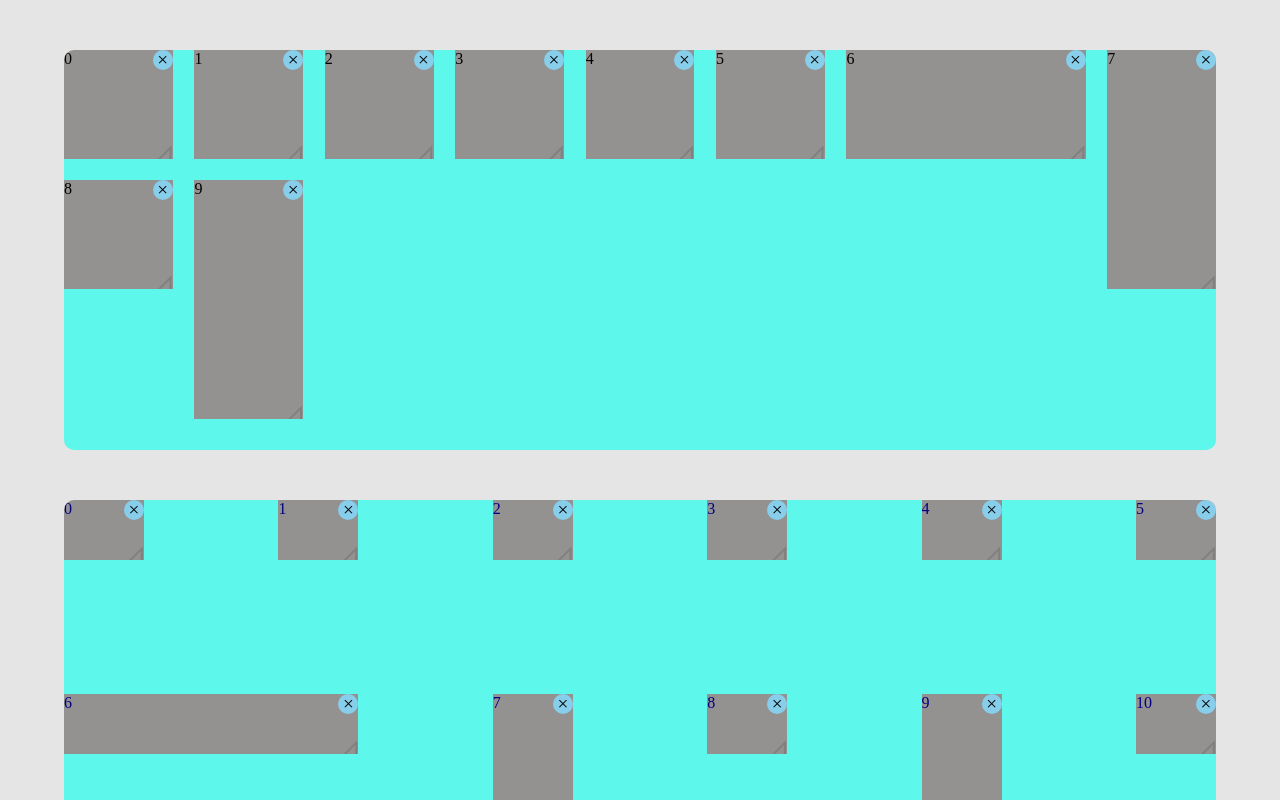
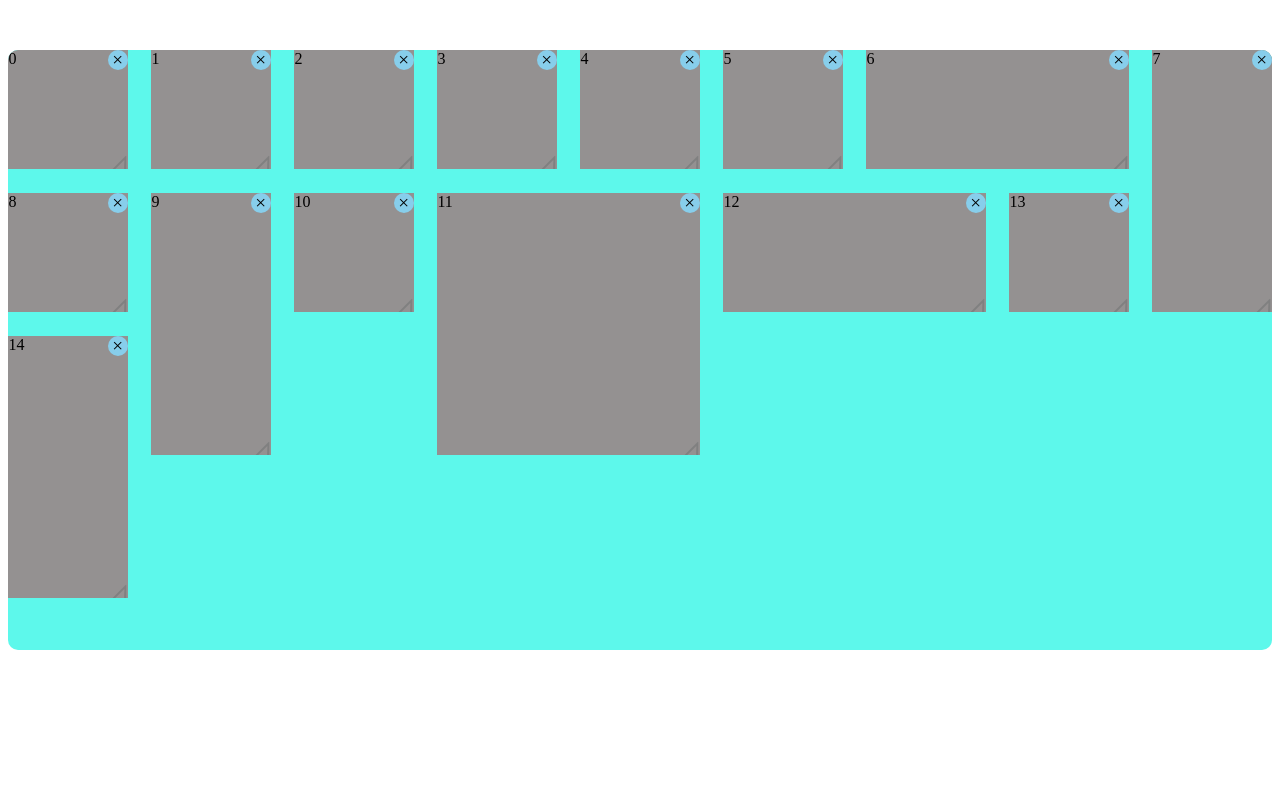
Before and after one commit to biggerstar/any-grid-layout, a Vue app: page / in a window 1280 px wide. Shown: the top 800 px of the page. Built offline with nearby package versions, Linux system fonts and the light colour scheme.

Commit message:
修复跨容器拖动首次进入位置问题与vue的useLayout布局切换重置情空问题

```diff
--- a/index.html
+++ b/index.html
@@ -2,7 +2,6 @@
 <html lang="zh">
 <head>
     <meta charset="UTF-8"/>
-    <link rel="icon" type="image/svg+xml" href="/vite.svg"/>
     <meta name="viewport" content="width=device-width, initial-scale=1.0"/>
     <title>Vite + Vue</title>
 <!--    <script type="module" src="/src/units/grid/testGrid.js"></script>-->
@@ -16,38 +15,38 @@
 
 </html>
 <style>
-    * {
-        padding: 0;
-        margin: 0;
-        box-sizing: border-box;
-    }
+    /** {*/
+    /*    padding: 0;*/
+    /*    margin: 0;*/
+    /*    box-sizing: border-box;*/
+    /*}*/
 
-    body {
-        width: 90%;
-        margin: auto;
-        background-color: rgba(1, 1, 1, 0.1);
-    }
+    /*body {*/
+    /*    width: 90%;*/
+    /*    margin: auto;*/
+    /*    background-color: rgba(1, 1, 1, 0.1);*/
+    /*}*/
 
-    #container {
-        height: 600px;
-        /*width: 900px;*/
-        /*width: 90%;*/
-        overflow: scroll;
-        margin: 50px auto auto;
-        background-color: rgb(108, 226, 180);
-    }
+    /*#container {*/
+    /*    height: 600px;*/
+    /*    !*width: 900px;*!*/
+    /*    !*width: 90%;*!*/
+    /*    overflow: scroll;*/
+    /*    margin: 50px auto auto;*/
+    /*    background-color: rgb(108, 226, 180);*/
+    /*}*/
 
-    #container3 {
-        height: 100%;
-        width: 100%;
-        overflow: scroll;
-        /*margin: 50px auto auto;*/
-        background-color: rgb(108, 226, 180);
-    }
+    /*#container3 {*/
+    /*    height: 100%;*/
+    /*    width: 100%;*/
+    /*    overflow: scroll;*/
+    /*    !*margin: 50px auto auto;*!*/
+    /*    background-color: rgb(108, 226, 180);*/
+    /*}*/
 
-    #container, #container1, #container2 {
-        margin: 50px auto auto;
-    }
+    /*#container, #container1, #container2 {*/
+    /*    margin: 50px auto auto;*/
+    /*}*/
 
 
     /*----------------any-grad-layout相关默认样式------------------*/
--- a/src/App.vue
+++ b/src/App.vue
@@ -5,6 +5,3 @@
 <template>
   <LayoutView></LayoutView>
 </template>
-
-<style scoped>
-</style>
--- a/src/components/GridContainer.vue
+++ b/src/components/GridContainer.vue
@@ -1,5 +1,5 @@
 <template xmlns="http://www.w3.org/1999/html">
-  <div ref="gridContainer">
+  <div ref="gridContainer" >
     <div ref="gridContainerArea" class="grid-container-area">
       <slot></slot>
     </div>
@@ -45,27 +45,37 @@ onMounted(() => {
   container.el = gridContainer.value
   container.engine.init()
   container.vue = props
+  container.updateStyle({
+    display: 'block',
+    background: '#5df8eb'
+  },gridContainer.value)
+  container.updateStyle({
+    position: 'relative',
+    display: 'block',
+    margin:'0 auto'
+  },gridContainerArea.value)
+
   useLayoutConfig = container.engine.layoutConfig.genLayoutConfig(gridContainer.value.clientWidth)
   gridContainerArea.value._isGridContainerArea = true   // 为gridContainerArea添加标识
   //-------如果指定render则以手动渲染为主，若不指定则使用符合当前布局的配置为主-------//
-  const realLayout = cloneDeep(useLayoutConfig.currentLayout)
+  const customsLayout = cloneDeep(useLayoutConfig.currentLayout)
   if (props.render === null) {
-    Object.assign(props.useLayout, realLayout)
+    Object.assign(props.useLayout, customsLayout)
   } else if (typeof props.render === 'function') {
-    props.render(realLayout, props.config.layouts)
+    props.render(customsLayout,useLayoutConfig.useLayoutConfig, props.config.layouts) // 参数分别是布局档案 用户传入layouts某个符合方案，完整容器构成信息，用户传入的layouts
   }
   container.mount()
+
   if (typeof props.getContainer === 'function') props.getContainer(container)
 
   //------------------------------------------------------------------------//
-
-  if (!window.con) window.con = []
-  console.log(container);
-  window.con.push(container)
+  // if (!window.con) window.con = []
+  // console.log(container);
+  // window.con.push(container)
 
   setTimeout(() => {
     const exportData = container.exportData()
-    if (props.useLayout['data'].length !== exportData.length) {   // 两者不等于说明有Item添加不成功，最终结果以网页中已经成功添加的为主
+    if (props.useLayout['data'] && (props.useLayout['data'].length !== exportData.length)) {   // 两者不等于说明有Item添加不成功，最终结果以网页中已经成功添加的为主
       props.useLayout.data = []
       nextTick(() => {
         useLayoutConfig.layout.data = exportData      //  静态模式可能溢出，此时拿到当前成功添加的Item更新当前使用布局的data数组
@@ -80,21 +90,21 @@ onMounted(() => {
     props.useLayout.data = []
     nextTick(() => {
       useLayoutConfig = useLayout
-      const realLayout = cloneDeep(useLayout.currentLayout)   // 隔离用户操作和layout对应的地址引用，用户修改都由watch同步
+      const customsLayout = cloneDeep(useLayout.currentLayout)   // 隔离用户操作和layout对应的地址引用，用户修改都由watch同步
+      for (let k in props.useLayout) {   // (重置数据,下面重定义布局)让vue配置使用当前的layout,原来有现在不在customsLayout中的键去除
+        delete props.useLayout[k]
+      }
       if (props.layoutChange === null) {
-        for (let k in props.useLayout) {   // 让vue配置使用当前的layout,原来有现在不在realLayout中的键去除
-          if (realLayout[k] === undefined) delete props.useLayout[k]
-        }
-        Object.assign(useLayout, useLayout.currentLayout)
+        Object.assign(props.useLayout, useLayout.currentLayout)
       } else if (typeof props.layoutChange === 'function') {
         isLayoutChange = false
-        props.layoutChange(realLayout) //  手动配置当前vue要使用的layout
+        props.layoutChange(customsLayout,useLayout.useLayoutConfig,container.layouts) //  手动配置当前vue要使用的layout，参数分别是布局档案 用户传入layouts某个符合方案，完整容器构成信息，用户传入的layouts
       }
-      // console.log(realLayout.px,realLayout.data);
+      // console.log(customsLayout.px,customsLayout.data);
     })
   }
   /** 跨容器交换Item用，用于将vue控制的Item位置控制权交给事件处理程序管理 */
-  container._VueEvents.vueCrossContainerExchange = (sourceItem, tempStore) => {
+  container._VueEvents.vueCrossContainerExchange = (sourceItem, tempStore, doCrossCallback) => {
     const itemConfig = sourceItem.exportConfig()
     if (sourceItem.pos.nextStaticPos) {
       itemConfig.pos.nextStaticPos = sourceItem.pos.nextStaticPos
@@ -106,6 +116,7 @@ onMounted(() => {
       tempStore.exchangeItems.new = newVueItem
       tempStore.moveItem = newVueItem   // 将当前交换操作的Item挂载，便于时间处理程序找到对应的Item成员
       tempStore.fromItem = newVueItem     // 原Item移除，将新位置作为源Item
+      doCrossCallback(newVueItem)
       const sourceElementChildren = Array.from(sourceItem.element.childNodes)
       const newVueItemElementChildren = Array.from(newVueItem.element.childNodes)
       const canIgnoreNode = (node) => {
@@ -158,16 +169,3 @@ watch(props.useLayout, () => {    //  针对非地址引用(地址引用也可)
 
 
 </script>
-
-<style>
-
-.grid-container-area {
-  width: 100%;
-  height: auto;
-  margin: auto;
-  box-sizing: border-box;
-  position: relative;
-  background: #5df8eb;
-}
-
-</style>
--- a/src/components/GridItem.vue
+++ b/src/components/GridItem.vue
@@ -39,7 +39,6 @@ const props = defineProps({
   getItem: {required: false, type: Function, default: null}, // 获取Item的实例
 
 })
-
 const watchItemConfig = () => {
   watch(() => props.pos, () => {
     if (!selfItem) return
@@ -118,7 +117,15 @@ onMounted(() => {
     gridItem.value.parentNode.removeChild(gridItem.value)
     return
   }
+  selfItem.updateStyle({
+    height: '100%',
+    width: '100%',
+    display: 'block',
+    overflow: 'hidden',
+    position: 'absolute'
+  },gridItem.value)
   selfItem.mount()
+
   if (typeof props.getItem === 'function') props.getItem(selfItem)
 
   if (typeof doItemCrossContainerExchange === 'function') {
@@ -143,15 +150,3 @@ onUnmounted(() => {
 })
 
 </script>
-<style>
-</style>
-
-<style scoped>
-.grid-item {
-  height: 100%;
-  width: 100%;
-  display: block;
-  overflow: hidden;
-  position: absolute;
-}
-</style>
--- a/src/main.js
+++ b/src/main.js
@@ -1,7 +1,7 @@
 import { createApp } from 'vue';
 import App from './App.vue';
-import AnyGridLayout from "@/index.js";
-
+import AnyGridLayout from "@/index.js"
+// import AnyGridLayout from "@/../dist/any-grid-layout.js";
 
 const app = createApp(App)
 
--- a/src/test/index.vue
+++ b/src/test/index.vue
@@ -2,7 +2,7 @@
   <div>
     <GridContainer
         class="grid-container con1"
-        style="height: 400px"
+        style="height: 600px"
         :useLayout="useLayout"
         :events="events"
         :config="config"
@@ -31,6 +31,7 @@
     </GridContainer>
 
     <GridContainer
+        v-if="false"
         class="grid-container con2"
         style="height: 500px"
         :config="config1"
@@ -52,7 +53,7 @@
   </div>
 </template>
 <script setup>
-import {onMounted, ref, reactive, computed, nextTick, watch, toRefs, isReactive} from 'vue'
+import {onMounted, ref, reactive, computed, nextTick, watch, toRefs, isReactive, toRaw} from 'vue'
 import {layoutData, layoutData11} from '@/stores/layout.js'
 
 
@@ -61,7 +62,6 @@ const layoutData2 = layoutData.filter((item, index) => index < 16)
 const layoutData3 = layoutData.filter((item, index) => index < 25)
 const layoutData4 = layoutData.filter((item, index) => index < 32)
 const layoutData5 = layoutData.filter((item, index) => index < 15)
-
 
 const events = {
   error(err) {
@@ -163,7 +163,7 @@ const layouts = [
     // margin: [30, 30],
     // size: [120, 80],
     // minCol: 9,
-    data: layoutData1,
+    data: layoutData5,
   },
   {
     px: 1000,
@@ -171,28 +171,28 @@ const layouts = [
     // margin: [20, 20],
     size: [90, 80],
     // minCol: 7,
-    data: layoutData1,
+    data: layoutData4,
   },
   {
     px: 800,
     col: 6,
     // margin: [10, 10],
     // size: [60, 80],
-    data: layoutData1,
+    data: layoutData3,
   },
   {
     px: 560,
     // col: 6,
     // margin: [20, 20],
     size: [80, 50],
-    data: layoutData1,
+    data: layoutData2,
   },
   {
     px: 360,
     col: 4,
     // margin: [0, 0],
     // size: [36, 80],
-    data: layoutData3,
+    data: layoutData1,
   },
   {
     px: 200,
@@ -204,8 +204,8 @@ const layouts = [
 ]
 const layouts1 = {
   data: layoutData3,
-  col: 6,
-  row: 8,
+  // col: 6,
+  // row: 8,
   ratio: 0.2,
   exchange: true,
   // margin: [10, 10],
@@ -216,7 +216,7 @@ const layouts1 = {
   // maxRow: 5,
   followScroll: true,
   scrollWaitTime: 800,
-  responsive: false,
+  responsive: true,
   itemLimit: {
     // minW: 1,
     // minH: 1,
@@ -230,15 +230,14 @@ const layouts1 = {
 }
 
 const globalConf = {
-  responsive: false,
-  row: 4,
+  responsive: true,
+  row: 6,
   responseMode: 'default',
   autoGrowRow: true,
   exchange: true,
   slidePage: true,
   ratio: 0.2,
 }
-//  TODO  autoRow
 let useLayout = reactive({})
 let useLayout1 = reactive({})
 let fullLayout = null
@@ -257,21 +256,23 @@ const getContainer = (con) => {
   container = con
 }
 
-const layoutChange = (currentLayout) => {
-  // console.log(currentLayout);
-  // console.log(currentLayout.data );
-  // useLayout.data = currentLayout.data
-  // currentLayout.data[0].static=false
-  Object.assign(useLayout, currentLayout)
-  // for (let k in currentLayout) {
-  //   useLayout[k] = currentLayout[k]
+const layoutChange = (layout,fullLayout,layouts) => {
+  // console.log(layout);
+  // console.log(layout.data );
+  // useLayout.data = layout.data
+  // layout.data[0].static=false
+  // console.log(layout.px,layout,layout.data);
+  // console.log(toRaw(useLayout).size);
+  Object.assign(useLayout, layout)
+  // for (let k in layout) {
+  //   useLayout[k] = layout[k]
   // }
-  // useLayout.data = Object.assign([], currentLayout.data)
+  // useLayout.data = Object.assign([], layout.data)
 }
-const render = (currentLayout, layouts) => {
-  fullLayout = currentLayout
-  // console.log(currentLayout.px);
-  // Object.assign(useLayout,currentLayout)
+const render = (layout,fullLayout, layouts) => {
+  // fullLayout = layout
+  // console.log(layout.px);
+  // Object.assign(useLayout,layout)
 
   // const data = layoutData.filter((item, index) => {
   //   item.draggable = true
@@ -279,8 +280,10 @@ const render = (currentLayout, layouts) => {
   //   item.close = true
   //   return index < 10
   // })
-  console.log(currentLayout.px, currentLayout.data)
-  Object.assign(useLayout, currentLayout)
+  // console.log(layout);
+  // useLayout = layout
+  // console.log(layout.px, layout.data)
+  Object.assign(useLayout, layout)
 
   if (!useLayout.data) useLayout.data = []
 
--- a/src/units/grid/algorithm/LayoutConfig.js
+++ b/src/units/grid/algorithm/LayoutConfig.js
@@ -1,4 +1,4 @@
-import {cloneDeep, merge} from "@/units/grid/other/tool.js";
+import {cloneDeep} from "@/units/grid/other/tool.js";
 import {layoutConfig} from "@/units/grid/default/defaultLayoutConfig.js";
 
 export default class LayoutConfig {
@@ -42,7 +42,8 @@ export default class LayoutConfig {
         let useLayoutConfig = {}
         let layoutItem = {}
         // console.log(containerWidth,this.container.element.clientWidth);
-        containerWidth = containerWidth ? containerWidth : this.container.element.clientWidth
+        containerWidth = containerWidth ? containerWidth : this.container.element?.clientWidth
+
         const layouts = this.container.layouts.sort((a,b)=> a.px - b.px )
         for (let i = 0; i < layouts.length; i++) {
             layoutItem = layouts[i]
@@ -57,7 +58,6 @@ export default class LayoutConfig {
         if (containerWidth === 0 && !useLayoutConfig.col) throw new Error("请在layout中传入col的值或者为Container设置一个初始宽度")
         //----------------------------------------------------//
         useLayoutConfig = Object.assign(cloneDeep(this.option.global), cloneDeep(layoutItem) ) // 在global值的基础上附加修改克隆符合当前layout的属性
-
         let {
             col = null,   //  缺省值必须为null才能触发自动计算col
             ratio = this.container.ratio,
@@ -70,6 +70,7 @@ export default class LayoutConfig {
             marginY,
             marginLimit = {}
         } = useLayoutConfig
+        // console.log(containerWidth,layoutItem.px,layoutItem.margin,layoutItem.size,layoutItem.col);
 
         if (!col && !(size[0] || sizeWidth)) throw new Error('col或者size[0]必须要设定一个,您也可以设定col或sizeWidth两个中的一个便能进行布局')
         if (marginX) margin[0] = marginX
@@ -156,12 +157,13 @@ export default class LayoutConfig {
         const currentLayout = {}
         for (const key in useLayoutConfig) {
             if (this.option.global[key] !== undefined || layoutItem[key] !== undefined){
-                currentLayout[key] = useLayoutConfig[key]
+                currentLayout[key] = useLayoutConfig[key]   // 筛选出用户传进来的初始配置
             }
         }
         this.useLayoutConfig = Object.assign(this.useLayoutConfig,checkLayoutValue(useLayoutConfig))
         this.container.layout = layoutItem
         this.container.useLayout = useLayoutConfig  //  将新的配置给Container中的nowLayoutConfig表示当前使用的配置
+
         return {
             layout:layoutItem,   // 当前使用的layouts中某个布局配置
             global:this.option.global,  //  当前container的全局配置
--- a/src/units/grid/default/style/defaultStyle.js
+++ b/src/units/grid/default/style/defaultStyle.js
@@ -4,14 +4,15 @@
  * */
 
 export const defaultStyle = {
-    mainContainer : {
+    gridContainerArea : {
         display: 'block',
     },
     gridContainer :{   // Container初始化使用的默认样式
         height: 'auto',
         width: '100%',
-        boxSizing: 'border-box',
         position: 'relative',
+        display: 'block',
+        margin:'0 auto'
     },
     gridItem:{   // Item初始化使用的默认样式
         height: '100%',
--- a/src/units/grid/main/container/Container.js
+++ b/src/units/grid/main/container/Container.js
@@ -190,7 +190,7 @@ export default class Container extends DomFunctionImpl {
                 this.contentElement = this.element.querySelector('.grid-container-area')
             } else {
                 this.genGridContainerBox()
-                this.updateStyle(defaultStyle.mainContainer)   // 必须在engine.init之前
+                this.updateStyle(defaultStyle.gridContainerArea)   // 必须在engine.init之前
             }
             // this._define()
             this.attr = Array.from(this.element.attributes)
```
Also changed, not shown: package.json (+10 -5 lines), src/units/grid/events/EditEvent.js (+13 -7 lines), public/vite.svg (deleted), 4 other files (tests, documents, lock files or other folders).
